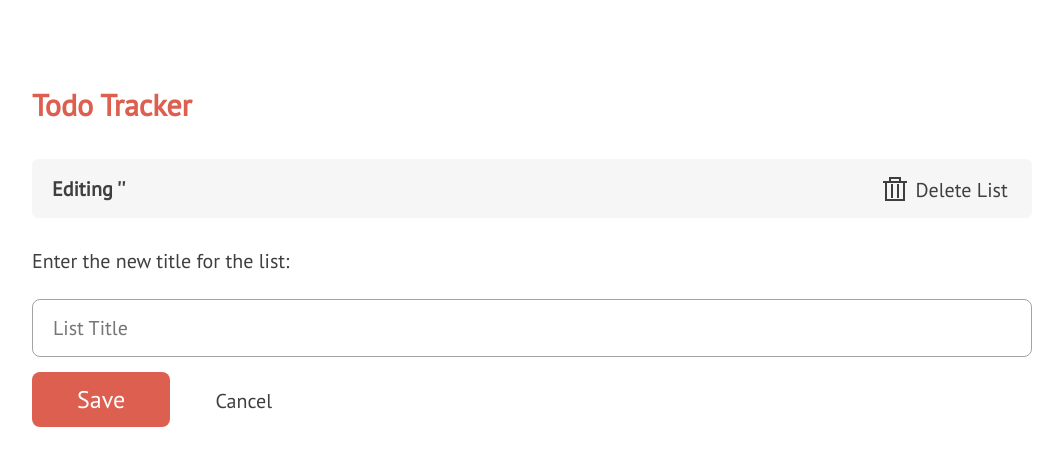
After one commit to swiraol/PY175, a Flask app: template todo_starter_2/templates/edit_list.html in a window 1280 px wide. The commit adds this page. Shown: the top 466 px of the page, without its empty margins (108-1171 px from the left). Run offline with Flask 3, Linux system fonts and the light colour scheme; the template is opened without the code that fills it, so the values that code supplies are empty.

Commit message:
completed todos app

```diff
--- a/todo_starter_2/app.py
+++ b/todo_starter_2/app.py
@@ -1,4 +1,5 @@
 from uuid import uuid4
+from functools import wraps
 
 from flask import (Flask,
                    redirect,
@@ -9,11 +10,48 @@ from flask import (Flask,
                    flash,
 )
 from werkzeug.exceptions import NotFound
-from todos.utils import error_for_list_title, find_list_by_id, error_for_todo_title, find_todo_by_id
+from todos.utils import (
+    error_for_list_title,
+    find_list_by_id,
+    error_for_todo_title,
+    find_todo_by_id,
+    is_list_completed,
+    todos_remaining,
+    sort_items,
+    is_todo_completed
+)
 
 app = Flask(__name__)
+app.secret_key='secret1'
 
-app.secret_key='secret1'
+def require_list(f):
+    @wraps(f)
+    def decorated_function(*args, **kwargs):
+        list_id = kwargs.get('list_id')
+        todo_lst = find_list_by_id(list_id, session['lists'])
+        if not todo_lst:
+            raise NotFound(description="List not found")
+        return f(todo_lst=todo_lst, *args, **kwargs)
+
+    return decorated_function
+
+def require_todo(f):
+    @wraps(f)
+    @require_list
+    def decorated_function(todo_lst, *args, **kwargs):
+        todo_id = kwargs.get('todo_id')
+        todo_item = find_todo_by_id(todo_id, todo_lst['todos'])
+        if not todo_item:
+            raise NotFound(description="Todo not found")
+        return f(todo_lst=todo_lst, todo_item=todo_item, *args, **kwargs)
+
+    return decorated_function
+
+@app.context_processor
+def list_utilities_processor():
+    return dict(
+        is_list_completed=is_list_completed,
+    )
 
 @app.before_request
 def initialize_session():
@@ -31,7 +69,8 @@ def add_todo_list():
 
 @app.route('/lists', methods=["GET"])
 def get_lists():
-    return render_template('lists.html', lists=session['lists'])
+    lists = sort_items(session['lists'], is_list_completed)
+    return render_template('lists.html', lists=lists, todos_remaining=todos_remaining)
 
 @app.route('/lists', methods=["POST"])
 def create_list():
@@ -55,23 +94,33 @@ def create_list():
     return redirect(url_for('get_lists'))
 
 @app.route('/lists/<list_id>', methods=["GET"])
-def show_list(list_id):
-    # print("--- Inside show list ---")
-    # print(f"Requesting ID: {list_id}")
-    # print("Session['lists'] content at start of get_list:", session['lists'])
-    print("Requesting flashes key value pair: ", session.get('_flashes', 'Key not found.'))
+@require_list
+def show_list(todo_lst, list_id):
+    todo_lst['todos'] = sort_items(todo_lst['todos'], is_todo_completed)
+    return render_template("list.html", todo_lst=todo_lst)
+
+@app.route('/lists/<list_id>', methods=["POST"])
+@require_list
+def update_list(todo_lst, list_id):
     all_lsts = session['lists']
-    todo_lst = find_list_by_id(list_id, all_lsts)
-    if todo_lst:
-        return render_template('list.html', todo_lst=todo_lst)
-    raise NotFound(description="List not found")
+    title = request.form.get('title', '')
+
+    validation_fails = error_for_list_title(title, all_lsts)
+
+    if validation_fails:
+        flash(validation_fails, "error")
+        return render_template("edit_list.html", list_id=list_id, title=title, todo_lst=todo_lst)
+
+    todo_lst['title'] = title
+    flash('List is updated', 'success')
+    session.modified = True
+
+    return redirect(url_for('show_list', list_id=list_id))
 
 @app.route('/lists/<list_id>/todos', methods=["POST"])
-def create_todo(list_id):
+@require_list
+def create_todo(todo_lst, list_id):
     todo_title = request.form.get('todo', None).strip()
-    todo_lst = find_list_by_id(list_id, session['lists'])
-    if not todo_lst:
-        raise NotFound(description="List not found")
 
     error = error_for_todo_title(todo_title)
     if error:
@@ -90,12 +139,8 @@ def create_todo(list_id):
     return redirect(url_for('show_list', list_id=list_id))
 
 @app.route('/lists/<list_id>/complete_all', methods=['POST'])
-def complete_all_todos(list_id):
-    print("session obj: ", session['lists'])
-    todo_lst = find_list_by_id(list_id, session['lists'])
-    print("todo lst: ", todo_lst)
-    if not todo_lst:
-        raise NotFound(description="List not found")
+@require_list
+def complete_all_todos(todo_lst, list_id):
 
     for todo in todo_lst['todos']:
         todo['completed'] = True
@@ -106,16 +151,8 @@ def complete_all_todos(list_id):
     return redirect(url_for('show_list', list_id=list_id))
 
 @app.route('/lists/<list_id>/todos/<todo_id>/toggle', methods=['POST'])
-def update_todo_status(list_id, todo_id):
-    todo_lst = find_list_by_id(list_id, session['lists'])
-
-    if not todo_lst:
-        raise NotFound(description="List not found.")
-
-    todo_item = find_todo_by_id(todo_id, todo_lst)
-
-    if not todo_item:
-        raise NotFound(description="Todo not found.")
+@require_todo
+def update_todo_status(todo_lst, todo_item, list_id, todo_id):
 
     is_completed = request.form.get('completed').lower() == 'true'
     todo_item['completed'] = is_completed
@@ -126,15 +163,8 @@ def update_todo_status(list_id, todo_id):
     return redirect(url_for('show_list', list_id=list_id))
 
 @app.route('/lists/<list_id>/todos/<todo_id>/delete', methods=["POST"])
-def delete_todo(list_id, todo_id):
-    todo_lst = find_list_by_id(list_id, session['lists'])
-    if not todo_lst:
-        raise NotFound(description="List not found.")
-
-    todo_item = find_todo_by_id(todo_id, todo_lst)
-
-    if not todo_item:
-        raise NotFound(description="Todo item not found.")
+@require_todo
+def delete_todo(todo_lst, todo_item, list_id, todo_id):
 
     todo_lst['todos'] = [item for item in todo_lst['todos'] if item != todo_item]
     # print("todo_item after del: ", todo_item)
@@ -142,5 +172,21 @@ def delete_todo(list_id, todo_id):
     session.modified = True
     return redirect(url_for("show_list", list_id=list_id))
 
+@app.route('/lists/<list_id>/edit', methods=["GET"])
+@require_list
+def edit_list(todo_lst, list_id):
+    return render_template('edit_list.html', todo_lst=todo_lst)
+
+@app.route('/lists/<list_id>/delete', methods=["POST"])
+@require_list
+def delete_list(todo_lst, list_id):
+
+    session['lists'] = [todo_lst_dict for todo_lst_dict in session['lists'] if not list_id == todo_lst_dict['id']]
+
+    session.modified = True
+    flash('List removed', 'success')
+
+    return redirect(url_for('get_lists'))
+
 if __name__ == "__main__":
     app.run(debug=True, port=5003)
--- /dev/null
+++ b/todo_starter_2/static/javascripts/application.js
@@ -0,0 +1,15 @@
+'use strict';
+
+document.addEventListener('DOMContentLoaded', function () {
+  let forms = document.querySelectorAll('form.delete, form.complete_all');
+  forms.forEach((form) => {
+    form.addEventListener('submit', function (event) {
+      event.preventDefault();
+      event.stopPropagation();
+
+      if (confirm('Are you sure? This cannot be undone!')) {
+        event.target.submit();
+      }
+    });
+  });
+});
--- /dev/null
+++ b/todo_starter_2/templates/edit_list.html
@@ -0,0 +1,33 @@
+{% extends 'layout.html' %}
+
+{% block content %}
+  <section id="todos">
+    <header>
+      <h2>Editing '{{ todo_lst['title'] }}'</h2>
+      <ul>
+        <li>
+          <form class="delete" action="{{ url_for('delete_list', list_id=todo_lst.id) }}"
+                method="post">
+            <button class="delete" type="submit">Delete List</button>
+          </form>
+        </li>
+      </ul>
+    </header>
+  </section>
+  <form action="/lists/{{ todo_lst.id }}" method="post">
+    <dl>
+      <dt>
+        <label for="list_title">Enter the new title for the list:</label>
+      </dt>
+      <dd>
+        <input type="text" name="title" placeholder="List Title" value="{{ title if title is defined else todo_lst['title'] }}">
+      </dd>
+    </dl>
+    <fieldset>
+      <form action="/lists/{{ todo_lst.id }}">
+        <input type="submit" value="Save">
+      </form>
+      <a href="{{ url_for('show_list', list_id=todo_lst.id) }}">Cancel</a>
+    </fieldset>
+  </form>
+{% endblock %}
--- a/todo_starter_2/templates/layout.html
+++ b/todo_starter_2/templates/layout.html
@@ -6,6 +6,7 @@
     <link rel="stylesheet" href="//fonts.googleapis.com/css?family=PT+Sans">
     <link rel="stylesheet" href="{{ url_for('static', filename='/stylesheets/whitespace-reset.css')}}">
     <link rel="stylesheet" href="{{ url_for('static', filename='/stylesheets/application.css') }}">
+    <script src="{{ url_for('static', filename='javascripts/application.js') }}"></script>
   </head>
   <body>
     <header>
--- a/todo_starter_2/templates/list.html
+++ b/todo_starter_2/templates/list.html
@@ -1,7 +1,7 @@
 {% extends "layout.html" %}
 
 {% block content %}
-  <section id="todos">
+  <section id="todos" class="{{ 'completed' if is_list_completed(todo_lst) else '' }}">
     <header>
       <h2>{{ todo_lst.title }}</h2>
       <ul>
@@ -13,7 +13,7 @@
           </form>
         </li>
         <li>
-          <a class="edit" href="/lists/{{ todo_lst.id }}/edit">Edit List</a>
+          <a class="edit" href="{{ url_for('edit_list', list_id=todo_lst.id)}}">Edit List</a>
         </li>
       </ul>
     </header>
```
Also changed, not shown: todo_starter_2/SCHEMA.md (added, +68 -0 lines), todo_starter_2/templates/lists.html (+8 -8 lines), todo_starter_2/todos/utils.py (+34 -1 lines).
